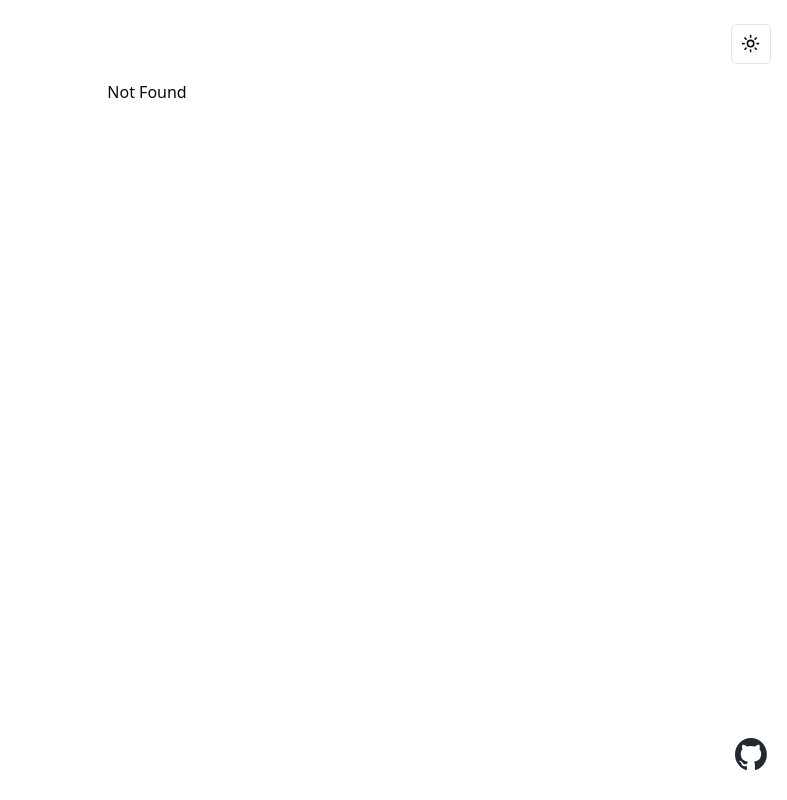
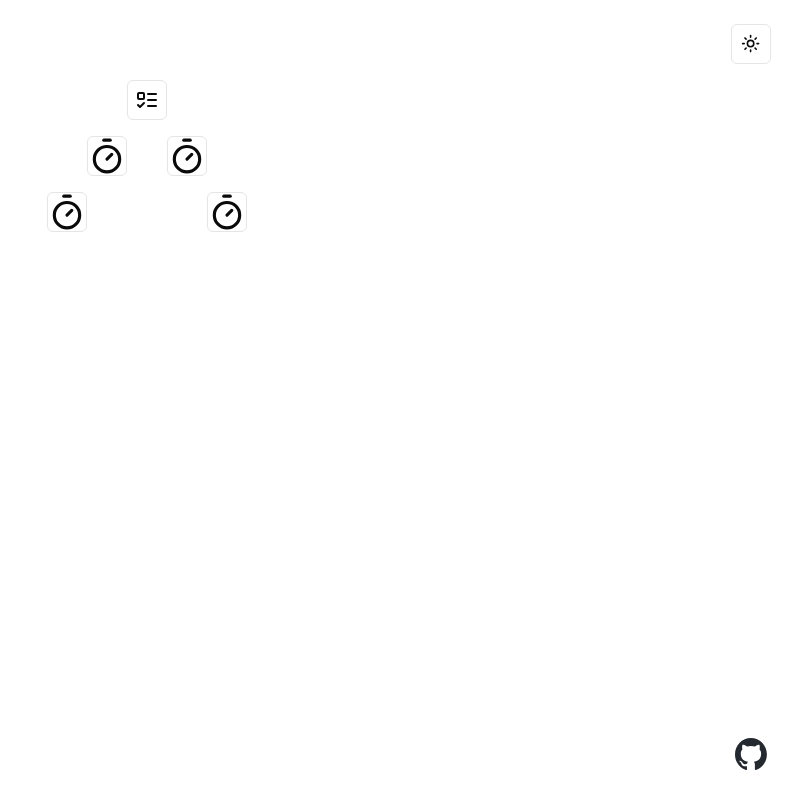
Before and after one commit to AGN907/shigoto, a React (Vite) app: page / in a window 1280 px wide. Before the commit this address had no page. Shown: the whole page, without its empty margins (493-1280 px from the left). Built offline with nearby package versions, Linux system fonts and the light colour scheme.

Commit message:
add index route

```diff
--- a/src/routeTree.gen.ts
+++ b/src/routeTree.gen.ts
@@ -11,10 +11,16 @@
 // Import Routes
 
 import { Route as rootRoute } from './routes/__root'
+import { Route as IndexImport } from './routes/index'
 import { Route as TasksIndexImport } from './routes/tasks/index'
 import { Route as TasksListIdIndexImport } from './routes/tasks/$listId/index'
 
 // Create/Update Routes
+
+const IndexRoute = IndexImport.update({
+  path: '/',
+  getParentRoute: () => rootRoute,
+} as any)
 
 const TasksIndexRoute = TasksIndexImport.update({
   path: '/tasks/',
@@ -30,6 +36,13 @@ const TasksListIdIndexRoute = TasksListIdIndexImport.update({
 
 declare module '@tanstack/react-router' {
   interface FileRoutesByPath {
+    '/': {
+      id: '/'
+      path: '/'
+      fullPath: '/'
+      preLoaderRoute: typeof IndexImport
+      parentRoute: typeof rootRoute
+    }
     '/tasks/': {
       id: '/tasks/'
       path: '/tasks'
@@ -50,6 +63,7 @@ declare module '@tanstack/react-router' {
 // Create and export the route tree
 
 export const routeTree = rootRoute.addChildren({
+  IndexRoute,
   TasksIndexRoute,
   TasksListIdIndexRoute,
 })
@@ -62,9 +76,13 @@ export const routeTree = rootRoute.addChildren({
     "__root__": {
       "filePath": "__root.tsx",
       "children": [
+        "/",
         "/tasks/",
         "/tasks/$listId/"
       ]
+    },
+    "/": {
+      "filePath": "index.tsx"
     },
     "/tasks/": {
       "filePath": "tasks/index.tsx"
--- /dev/null
+++ b/src/routes/index.tsx
@@ -0,0 +1,37 @@
+import { Button } from "@/components/ui/button";
+import { createFileRoute } from "@tanstack/react-router";
+import { ListTodo, Timer } from "lucide-react";
+
+export const Route = createFileRoute("/")({
+  component: () => <IndexRoute />,
+});
+
+export function IndexRoute() {
+  return (
+    <div className="flex justify-center items-center">
+      <div className="grid grid-rows-3 gap-4">
+        <div className="grid cols-start-5">
+          <Button className="col-start-2" variant="outline" size="icon">
+            <ListTodo className="size-50" />
+          </Button>
+        </div>
+        <div className="grid grid-cols-5 row-start-2">
+          <Button className="col-start-2" variant="outline" size="icon">
+            <Timer className="size-20" />
+          </Button>
+          <Button className="col-start-4" variant="outline" size="icon">
+            <Timer className="size-20" />
+          </Button>
+        </div>
+        <div className="grid grid-cols-5 row-start-3">
+          <Button className="col-start-1" variant="outline" size="icon">
+            <Timer className="size-20" />
+          </Button>
+          <Button className="col-start-5" variant="outline" size="icon">
+            <Timer className="size-20" />
+          </Button>
+        </div>
+      </div>
+    </div>
+  );
+}
```
